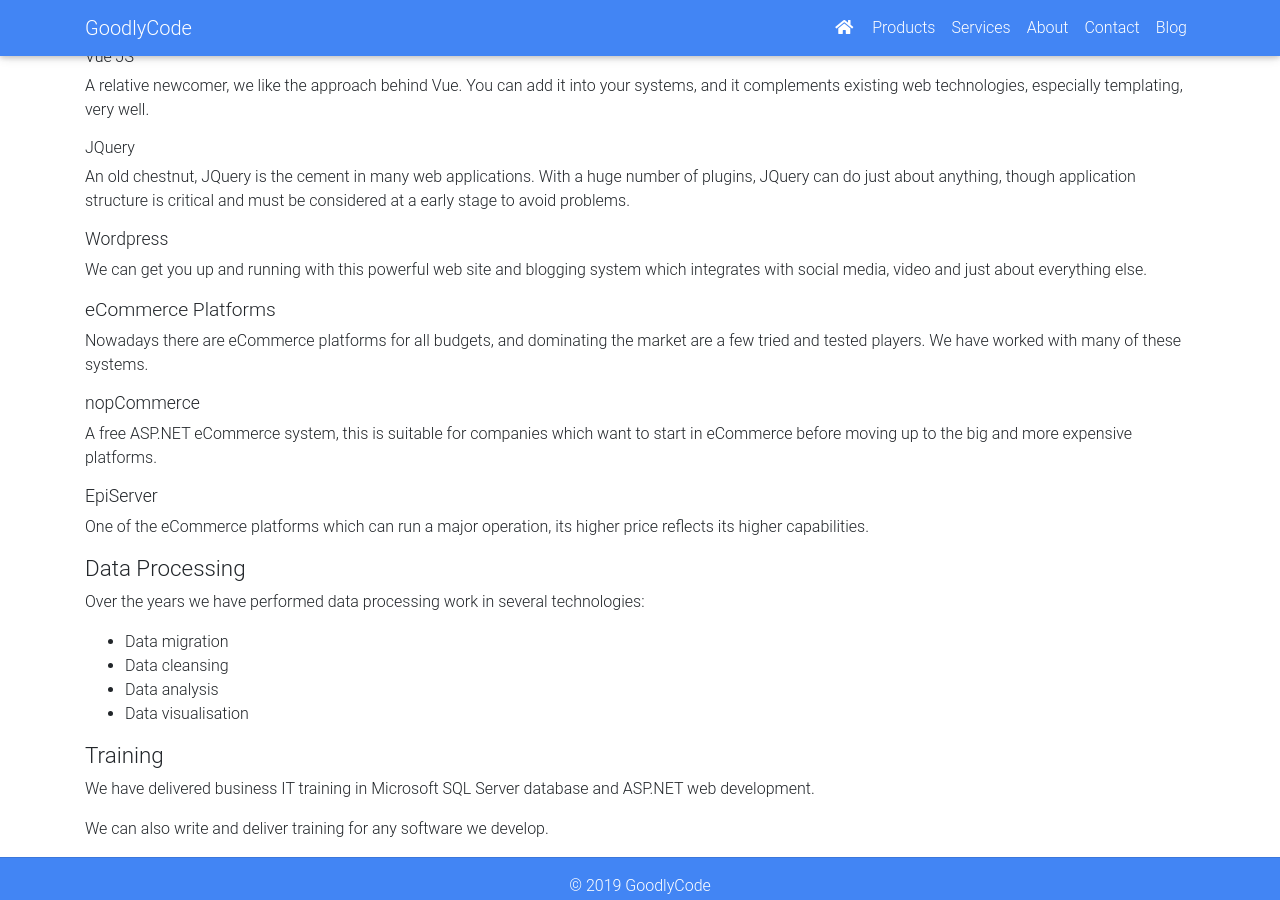
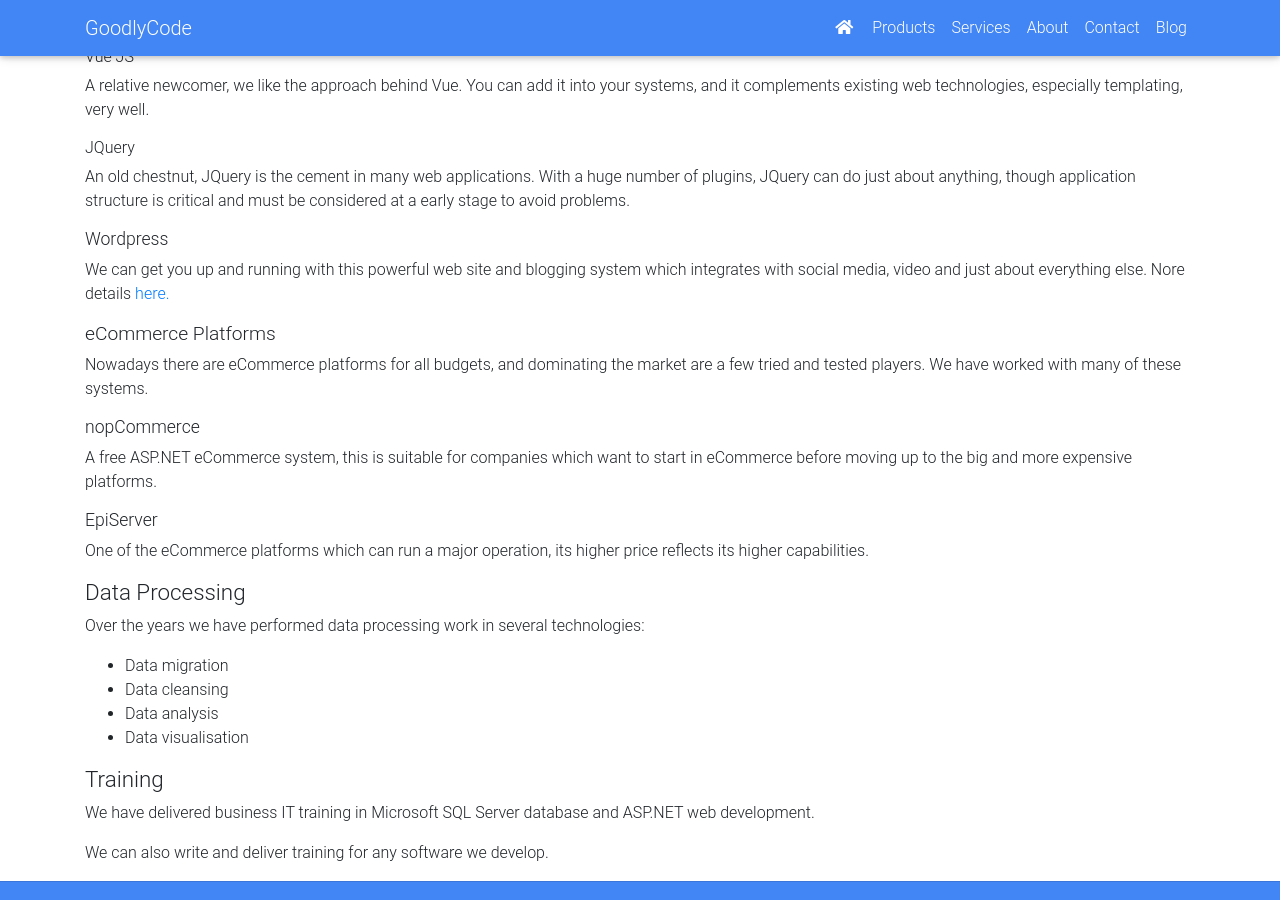
Before and after one commit to Grafrajohn/goodlycode.github.io, a Jekyll site: the page built from services.html, in a window 1280 px wide and 900 px high, scrolled down 985 px. Built offline with Jekyll 4.4.1, drawn with Linux system fonts in a browser that asks for light colours; nearby versions of some CDN libraries.

Commit message:
Update services.html

```diff
--- a/services.html
+++ b/services.html
@@ -31,7 +31,7 @@
 <h5>JQuery</h5>
 <p>An old chestnut, JQuery is the cement in many web applications. With a huge number of plugins, JQuery can do just about anything, though application structure is critical and must be considered at a early stage to avoid problems.</p>
 <h4>Wordpress</h4>
-<p>We can get you up and running with this powerful web site and blogging system which integrates with social media, video and just about everything else.</p>
+<p>We can get you up and running with this powerful web site and blogging system which integrates with social media, video and just about everything else. Nore details <a href="/wordpress">here.</a></p>
 <h3>eCommerce Platforms</h3>
 <p>Nowadays there are eCommerce platforms for all budgets, and dominating the market are a few tried and tested players. We have worked with many of these systems.
 <h4>nopCommerce</h4>
```
